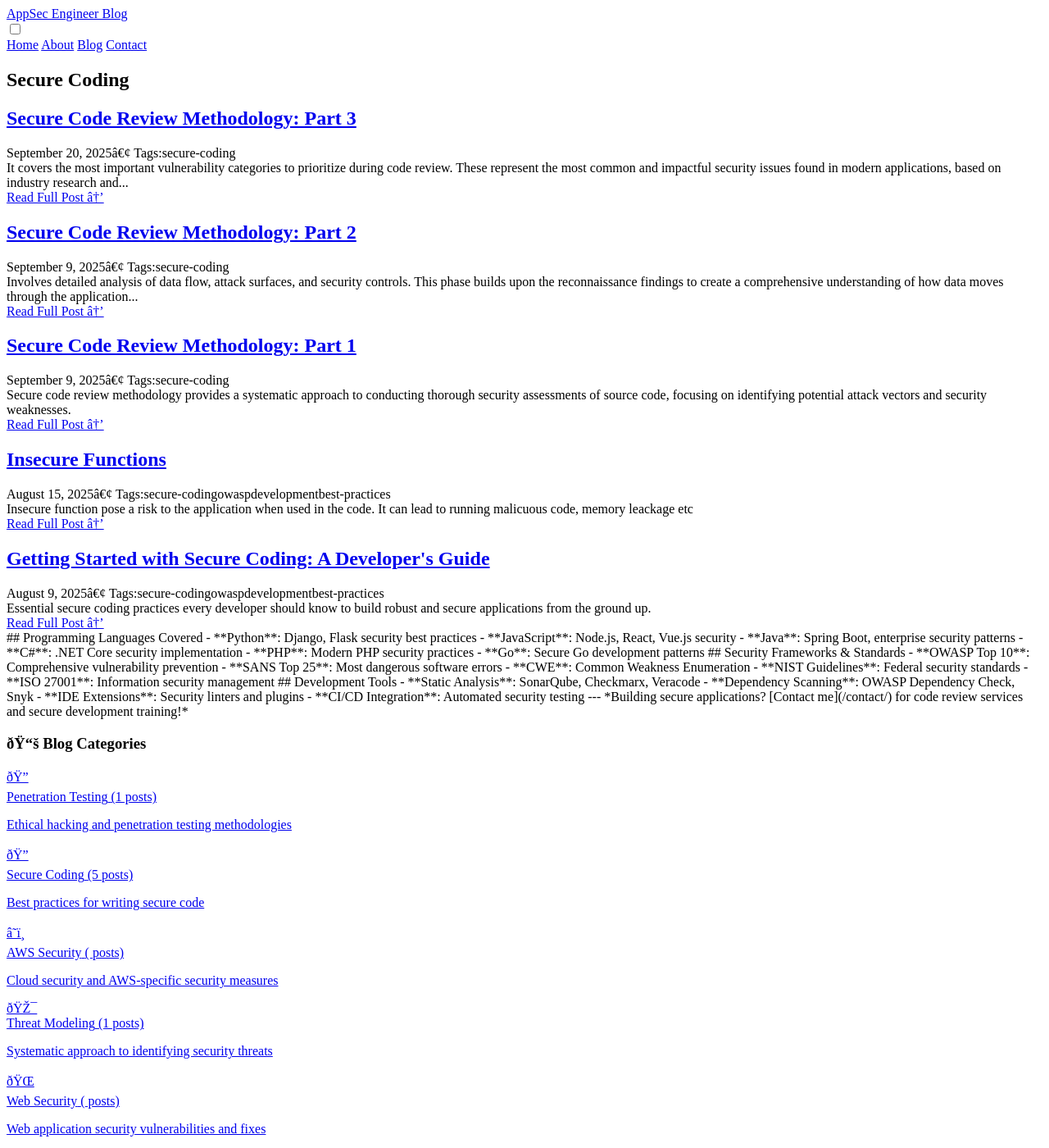
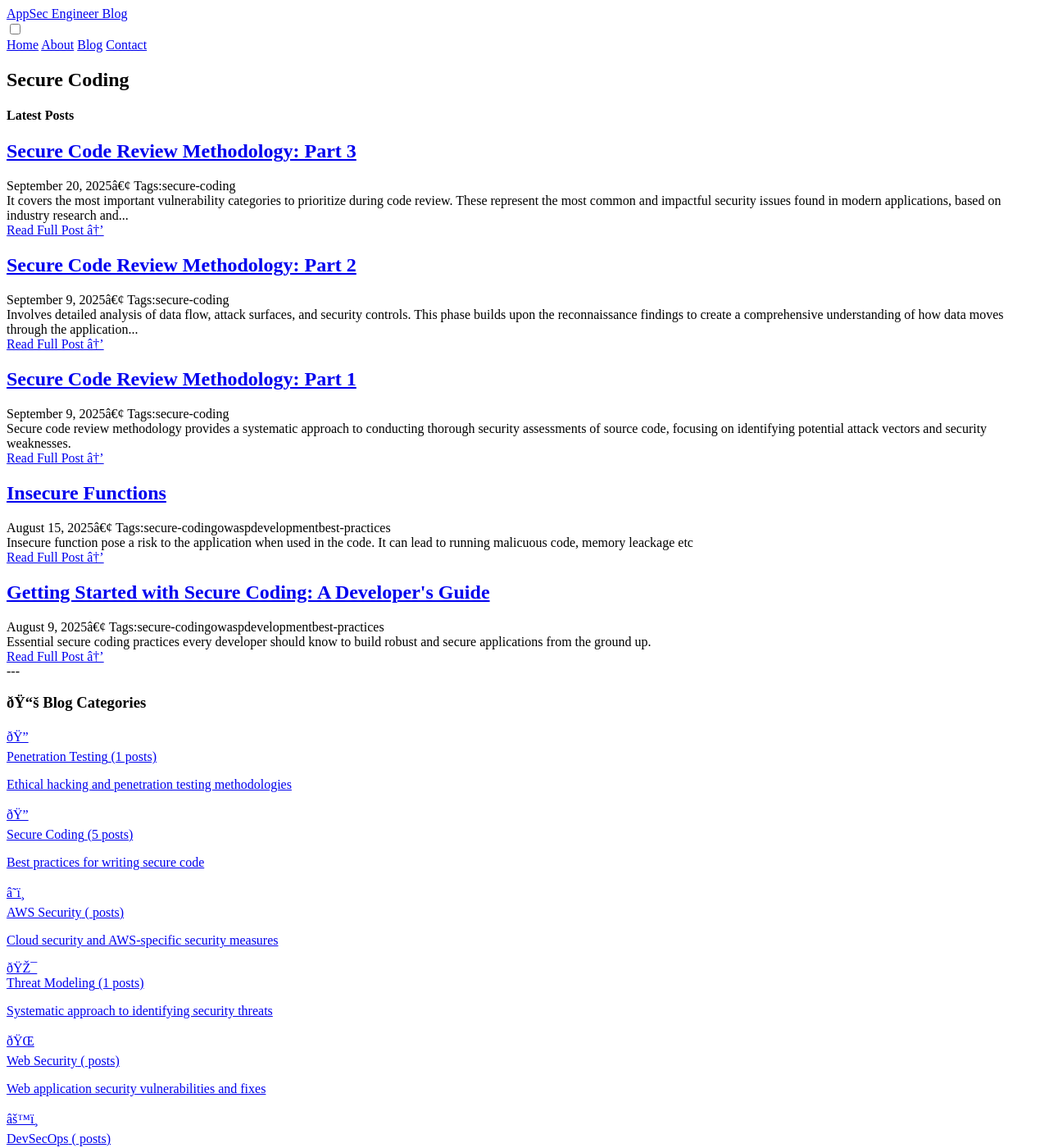
Before and after one commit to appsecstories/appsecstories.github.io, a Jekyll site: the page built from categories/secure-coding.html, in a window 1280 px wide and 1400 px high. Shown: the whole window at 82% size. Built offline with Jekyll 4.4.1, drawn with Linux system fonts in a browser that asks for light colours.

Commit message:
blog changes

```diff
--- a/categories/secure-coding.html
+++ b/categories/secure-coding.html
@@ -19,6 +19,7 @@
 
 ## Latest Posts
 -->
+<h4>Latest Posts</h4>
 <div class="posts-container">
   {%- assign category_posts = site.categories.secure-coding -%}
   {%- if category_posts.size > 0 -%}
@@ -54,6 +55,7 @@
   {%- endif -%}
 </div>
 
+<!--
 ## Programming Languages Covered
 
 - **Python**: Django, Flask security best practices
@@ -78,6 +80,8 @@
 - **IDE Extensions**: Security linters and plugins
 - **CI/CD Integration**: Automated security testing
 
----
+
 
 *Building secure applications? [Contact me](/contact/) for code review services and secure development training!*
+-->
+---
```
Also changed, not shown: categories/pentest.html (+5 -2 lines), assets/avatar.jpg (added).
